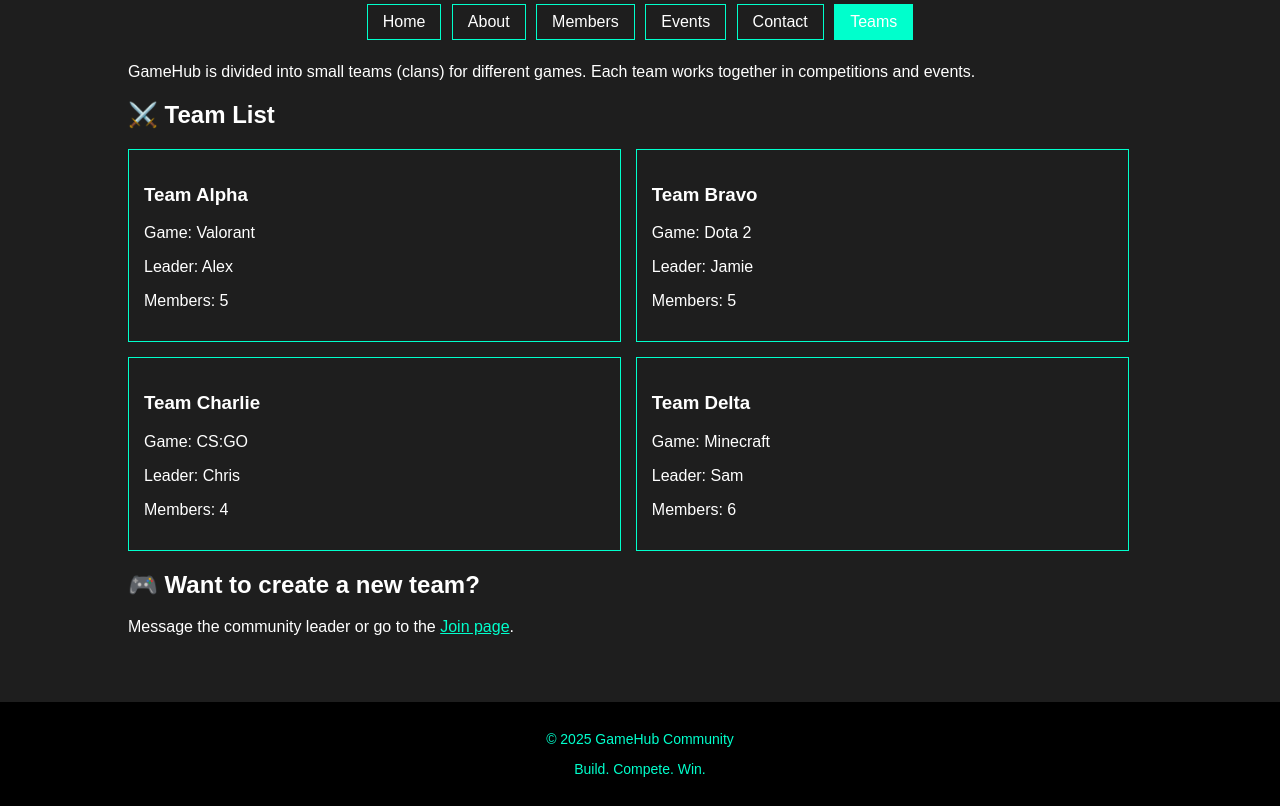
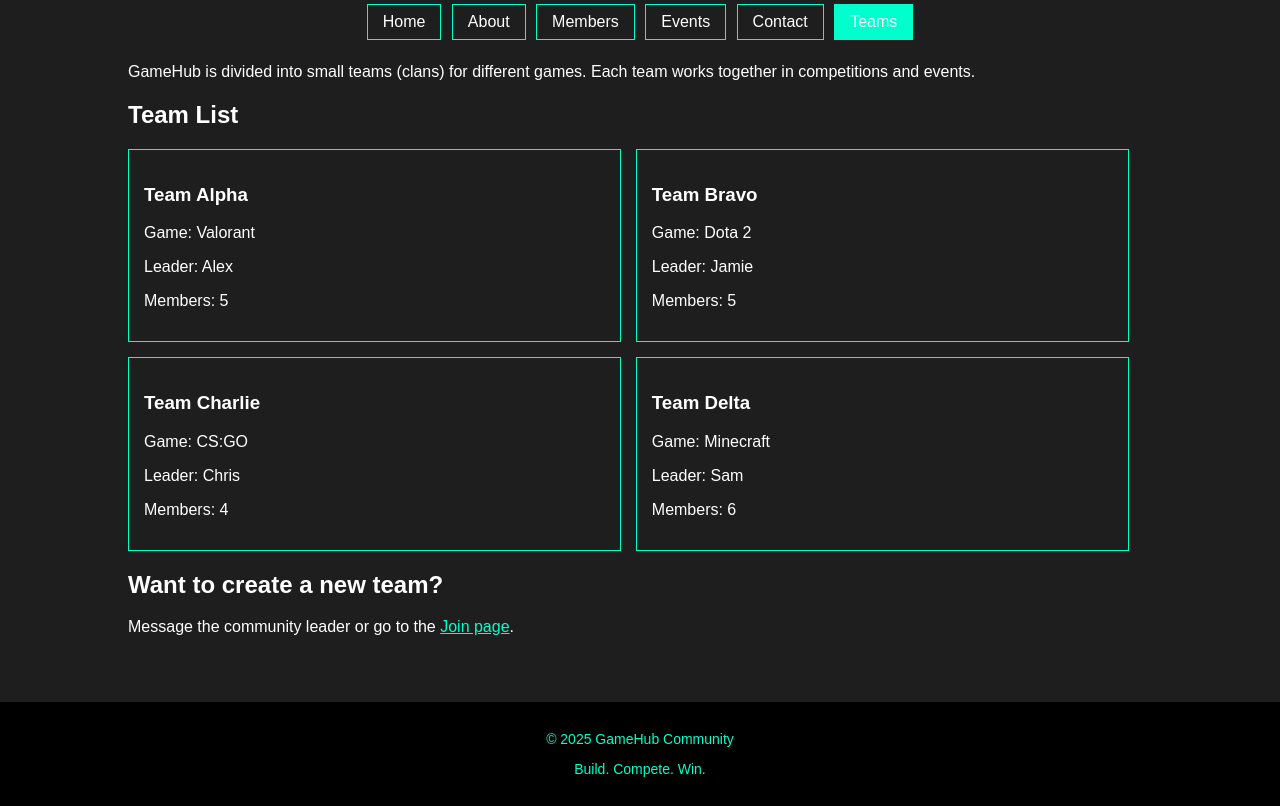
Before and after one commit to 20255114-svg/HUMCOM_FExam, a plain HTML site: page team.html in a window 1280 px wide. Shown: the part 99-905 px from the top of the page. Drawn offline with Linux system fonts and the light colour scheme.

Commit message:
Update team.html

```diff
--- a/team.html
+++ b/team.html
@@ -24,7 +24,7 @@
         Each team works together in competitions and events.
     </p>
 
-    <h2>⚔️ Team List</h2>
+    <h2>Team List</h2>
 
     <div class="teams">
 
@@ -58,7 +58,7 @@
 
     </div>
 
-    <h2>🎮 Want to create a new team?</h2>
+    <h2>Want to create a new team?</h2>
     <p>
         Message the community leader or go to the <a href="about.html" style="color:#00ffcc;">Join page</a>.
     </p>
```
